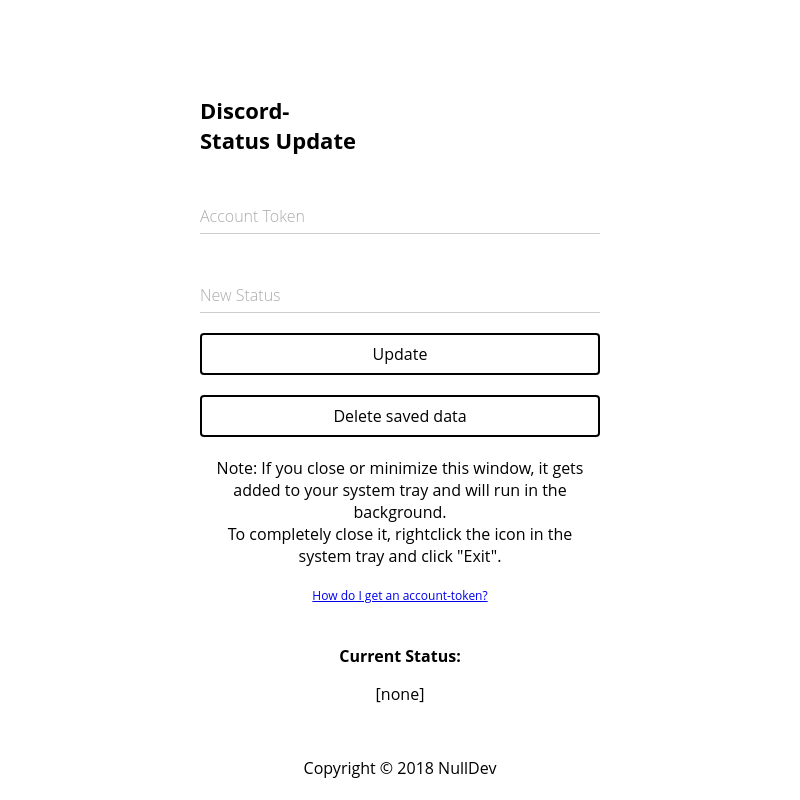
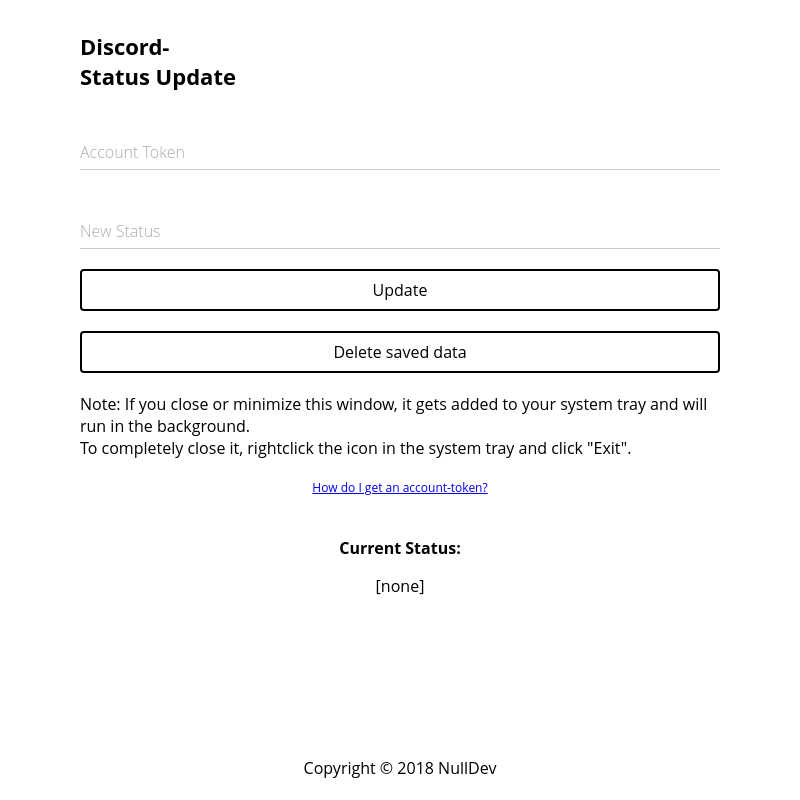
Before and after one commit to NLDev/Discord-IsPlaying, an Electron app: page views/app.html in a window 800 px wide. Drawn offline with nearby package versions, Linux system fonts and the light colour scheme; no server answers.

Commit message:
style fixes

```diff
--- a/assets/index.css
+++ b/assets/index.css
@@ -13,11 +13,12 @@
 h1 { font-size:          22px; }
 
 .dip--center {
-    top: 10%;
+    top:                 2%;
     position:            absolute;
     left:                50%;
     -webkit-transform:   translateX(-50%);
     transform:           translateX(-50%);
+    width:               80%;
 }
 
 .dip--help--fix {
@@ -30,6 +31,11 @@
     text-align:          center;
     bottom:              5px;
     position:            absolute;
+}
+
+.dip--note {
+    width:               100%;
+    text-align:          left;
 }
 
 .dip--input--group {
```
